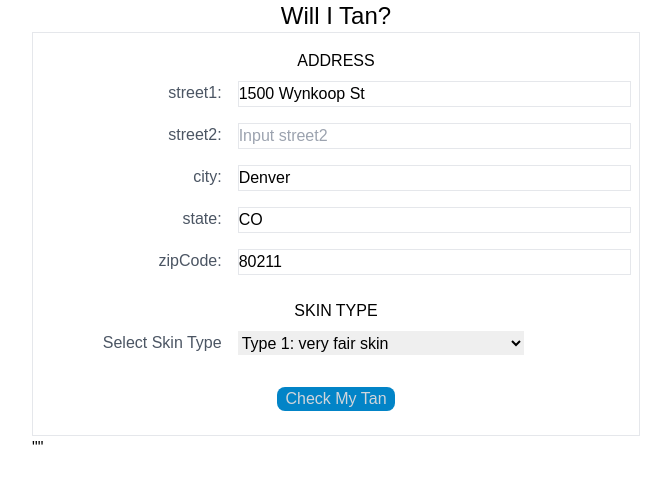
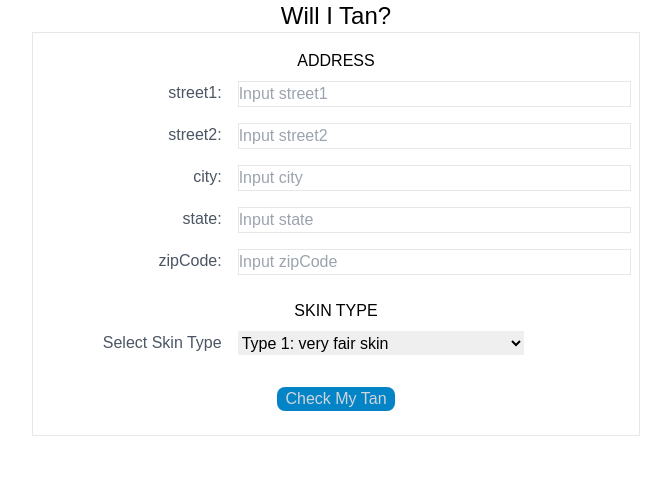
Before and after one commit to JQuinnie/WillITan, a React (Create React App) app in the folder client/: page / in a window 1280 px wide. Shown: the top 484 px of the page, without its empty margins (304-975 px from the left). Built offline with nearby package versions, Linux system fonts and the light colour scheme.

Commit message:
Update form to handle submit and render results

```diff
--- a/client/src/components/InputForm.jsx
+++ b/client/src/components/InputForm.jsx
@@ -1,20 +1,27 @@
-import React, { useState } from 'react';
+import React, { useState, useEffect } from 'react';
 import { useForm } from 'react-hook-form';
+import ResultsContainer from './ResultsContainer';
 
 const InputForm = () => {
+  // TODO: remove mock data
   const [addressInput, setAddressInput] = useState({
-    street1: '1500 Wynkoop St',
+    street1: '',
     street2: '',
-    city: 'Denver',
-    state: 'CO',
-    zipCode: '80211',
+    city: '',
+    state: '',
+    zipCode: '',
   });
   const [skinTypeInput, setSkinTypeInput] = useState('0');
   const [location, setLocation] = useState('');
 
-  const { handleSubmit, register } = useForm();
+  useEffect(() => {
+    reset(addressInput);
+  }, [addressInput]);
+
+  const { handleSubmit, register, reset } = useForm();
   const url = `http://localhost:3001/tanchecker`;
 
+  // TODO: change to async/await
   function fetchData() {
     fetch(`${url}?address=${addressInput}`)
       .then((res) => res.json())
@@ -26,17 +33,20 @@ const InputForm = () => {
   }
 
   function onSubmit(data) {
-    // e.preventDefault();
-    // fetchData();
-    // setAddressInput('');
     console.log('on submit data: ', data);
+    fetchData();
   }
 
-  // TODO: pull form out as separate component
+  function onError(error) {
+    return console.error(error);
+  }
+
+  // TODO: pull form out as separate component, this is a view
+  // TODO: add validations to form
 
   return (
     <div className="flex flex-col">
-      <form className="border p-2" onSubmit={handleSubmit(onSubmit)}>
+      <form className="border p-2" onSubmit={handleSubmit(onSubmit, onError)}>
         <h1 className="flex justify-center m-2">ADDRESS</h1>
         <div className="flex flex-col">
           {Object.keys(addressInput).map((key, idx) => (
@@ -73,7 +83,7 @@ const InputForm = () => {
         </div>
       </form>
 
-      <div>{JSON.stringify(location)}</div>
+      {location && <ResultsContainer data={location} />}
     </div>
   );
 };
```
